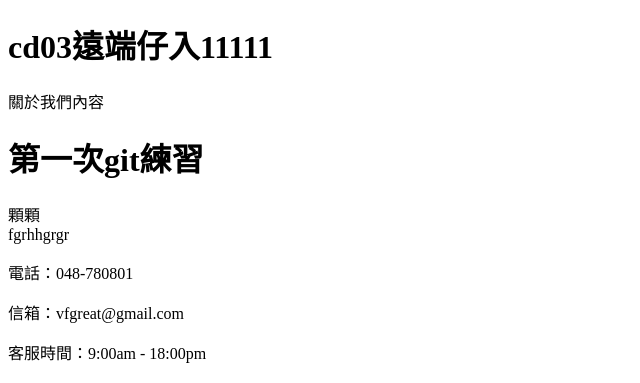
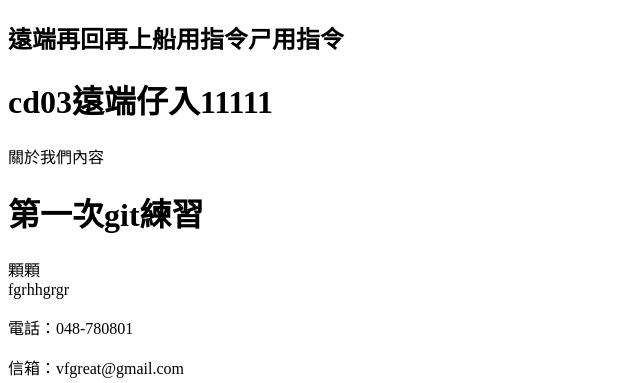
Before and after one commit to Syuan1996/cdo3, a plain HTML site: page index.html in a window 1280 px wide. Shown: the top 383 px of the page, without its empty margins (0-640 px from the left). Drawn offline with Linux system fonts and the light colour scheme.

Commit message:
指令遠端上傳1

```diff
--- a/index.html
+++ b/index.html
@@ -8,6 +8,7 @@
 </head>
 
 <body>
+    <h2>遠端再回再上船用指令ㄕ用指令</h2>
     <h1>cd03遠端仔入11111</h1>
     <nav>關於我們內容</nav>
     <h1>第一次git練習</h1>
```
